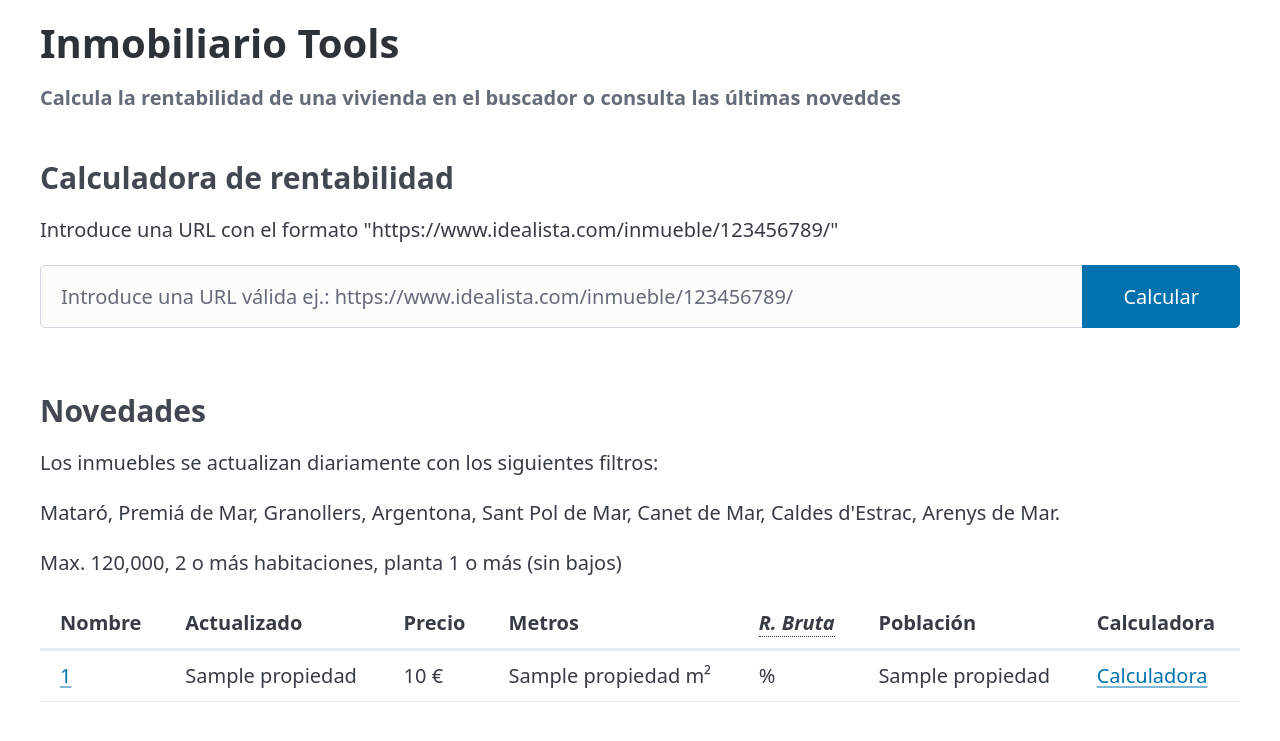
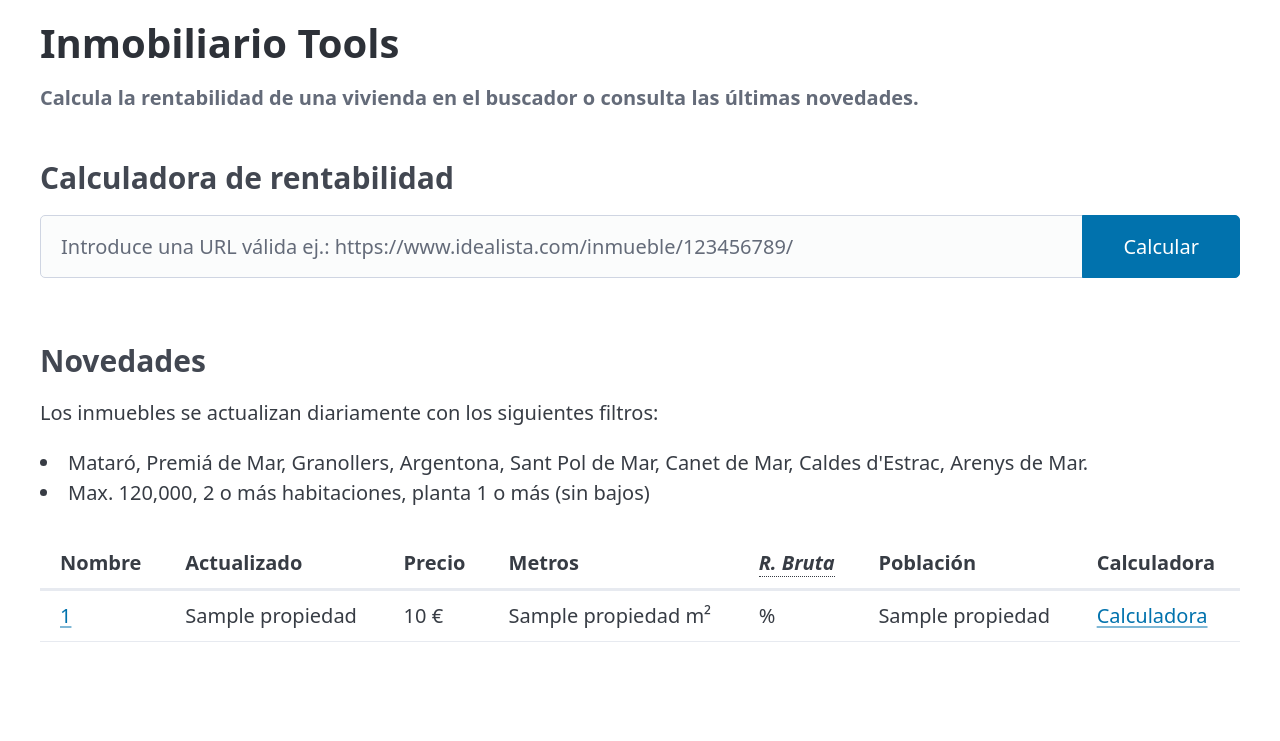
Before and after one commit to a-hersa/inmobiliario-tools, a Python web app: template web/templates/index.html in a window 1280 px wide. Shown: the top 741 px of the page. Run offline with Jinja, Linux system fonts and the light colour scheme; the template is opened without the code that fills it: most values are stand-ins (such as "Sample title", 1, 10 or a date in 2020).

Commit message:
Info added in index.html

```diff
--- a/web/templates/index.html
+++ b/web/templates/index.html
@@ -14,10 +14,9 @@
 {% block body %}
 <main class="container">
   <h1>Inmobiliario Tools</h1>
-  <h6>Calcula la rentabilidad de una vivienda en el buscador o consulta las últimas noveddes</h6>
+  <h6>Calcula la rentabilidad de una vivienda en el buscador o consulta las últimas novedades.</h6>
   <br>
   <h3>Calculadora de rentabilidad</h3>
-  <p>Introduce una URL con el formato "https://www.idealista.com/inmueble/123456789/"</p>
   <form action="{{url_for('calculadora')}}" method="POST" onsubmit="setAriaBusy()">
     <fieldset role="group">
       <input type="url" name="url" pattern="^https:\/\/www\.idealista\.com\/inmueble\/\d{9}\/.*$" placeholder="Introduce una URL válida ej.: https://www.idealista.com/inmueble/123456789/" />
@@ -26,8 +25,9 @@
   </form>
   <h3>Novedades</h3>
   <p>Los inmuebles se actualizan diariamente con los siguientes filtros:</p>
-  <p>Mataró, Premiá de Mar, Granollers, Argentona, Sant Pol de Mar, Canet de Mar, Caldes d'Estrac, Arenys de Mar.</p>
-  <p>Max. 120,000, 2 o más habitaciones, planta 1 o más (sin bajos)</p>
+  <li>Mataró, Premiá de Mar, Granollers, Argentona, Sant Pol de Mar, Canet de Mar, Caldes d'Estrac, Arenys de Mar.</li>
+  <li>Max. 120,000, 2 o más habitaciones, planta 1 o más (sin bajos)</li>
+  <br>
   <table>
     <thead>
       <tr>
```
